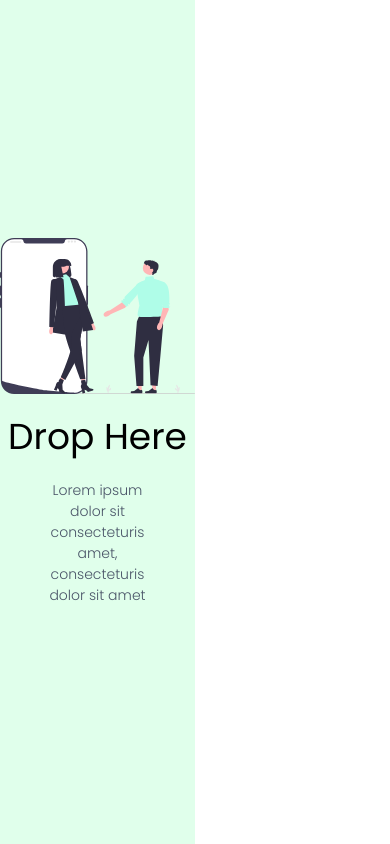
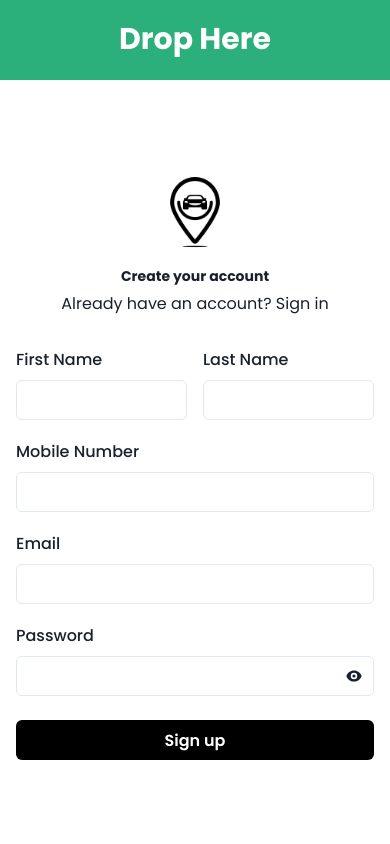
Before and after one commit to SayuruSandaru/drophere_frontend, a React (Create React App) app: page /register in a window 390 px wide. Built offline with nearby package versions, Linux system fonts and the light colour scheme; a web font is replaced by a local one.

Commit message:
Update login page layout and responsiveness and SignUp page

```diff
--- a/src/pages/login/index.tsx
+++ b/src/pages/login/index.tsx
@@ -3,7 +3,8 @@
 import { LoginForm } from "./login_form";
 import { colors } from "theme/colors";
 import { useNavigate } from 'react-router-dom';
-
+// import logo from "../../assets/White_T.png";
+// import logo from "../";
 const Login: React.FC = () => {
   const navigate = useNavigate();
   const handleLogin = () => {
@@ -14,21 +15,34 @@
   const isLargeScreen = useBreakpointValue({ base: false, lg: true });
 
   return (
-    <Flex direction="column" minH="100vh">
+    <Flex direction="column" h="100vh">
       {!isLargeScreen && (
-        <Flex direction="row" bg={colors.primary[100]} p="5">
-          <Heading m={"auto"}>Drop Here</Heading>
+        <Flex direction="row" bg={colors.primary[500]} p="5">
+          <Heading m={"auto"} color={"white"}>Drop Here</Heading>
         </Flex>
       )}
-      <Flex direction="row" flexGrow={1}>
+
+      <Flex direction="row" h="100vh">
         {isLargeScreen && (
-          <Box w="50%" bgColor={colors.primary[100]}>
-            <Stack direction={"column"} align="center" justify="center" h="100%" spacing={4}>
-              <Image src="/images/L01.svg" w={300} />
-              <Text fontSize="4xl" fontWeight="400" color={"black"}>Drop Here</Text>
-              <Text fontSize="14px" fontWeight="300" color={"gray.600"} maxW="50%" textAlign="center">
-                Lorem ipsum dolor sit consecteturis amet, consecteturis dolor sit amet
-              </Text>
+          <Box w="50%" bg={colors.primary[500]}>
+            <Stack direction={"column"} p="50" h="100%" spacing={4}>
+              {/* <Image src="/images/L01.svg" w={300} /> */}
+
+            <Flex alignItems="center">
+              <Image src="/images/White_T.png" w={100} />
+              <Text fontSize="30px" fontWeight="800" color={"white"} ml={-2}>Drop Here</Text>
+            </Flex>
+
+              <Text fontSize="40px" fontWeight="600" color={"white"} pt="20%" lineHeight="shorter">
+                Join the Journey, <br/>
+                <Text as='em'><Text as='u'>Share</Text></Text> the Road </Text>
+
+                <Text w={500} color={"white"}>Lorem ipsum dolor sit amet consectetur adipisicing elit. Impedit sapiente perferendis numquam sit</Text>
+
+
+                <Text fontWeight={300} color={"white"} pt="250">© 2021 Drop Here. All rights reserved</Text>
+
+
             </Stack>
           </Box>
         )}
--- a/src/pages/login/login_form.tsx
+++ b/src/pages/login/login_form.tsx
@@ -12,10 +12,13 @@
   Stack,
   Text,
   Flex,
+  Image,
   Center
 } from "@chakra-ui/react";
-import { Logo } from "./components/logo";
+// import { Logo } from "./components/logo";
 import { PasswordField } from "./components/passwordField";
+
+const Signupindex = "/register";
 
 interface LoginProps {
   onLogin: () => void;
@@ -31,12 +34,13 @@
   >
     {" "}
     <Stack spacing="8">
-      <Stack spacing="6">
-        <Logo />
+      <Stack>
+        {/* <Logo /> */}
+        <Image src="/images/Black_T.png" w={"24"}  m="auto" />
         <Stack spacing={{ base: "2", md: "3" }} textAlign="center">
           <Heading size="xs">Log in to your account</Heading>
           <Text color="fg.muted">
-            Don't have an account? <Link href="#">Sign up</Link>
+            Don't have an account? <Link href={Signupindex}>Sign up</Link>
           </Text>
         </Stack>
       </Stack>
--- /dev/null
+++ b/src/pages/register/Sign_Up.tsx
@@ -0,0 +1,89 @@
+import {
+  Box,
+  Button,
+  Checkbox,
+  Container,
+  FormControl,
+  FormLabel,
+  Heading,
+  HStack,
+  Input,
+  Link,
+  Stack,
+  Text,
+  Flex,
+  Image,
+  Center
+} from "@chakra-ui/react";
+// import { Logo } from "./components/logo";
+import { PasswordField } from "../login/components/passwordField";
+const Signinindex = "./";
+
+
+interface LoginProps {
+  onLogin: () => void;
+}
+
+export const Sing_Up: React.FC<LoginProps> = ({ onLogin }) => (
+  <Flex direction="column" justifyContent={"Center"} m="auto">
+    <Container
+      maxW="lg"
+      pt={{ base: "12", md: "24 " }}
+      py={{ base: "12", md: "24 " }}
+      px={{ base: "0", sm: "8" }}
+    >
+      <Stack spacing="8">
+        <Stack>
+          <Image src="/images/Black_T.png" w={"24"}  m="auto" />
+          <Stack spacing={{ base: "2", md: "3" }} textAlign="center">
+            <Heading size="xs">Create your account</Heading>
+
+            <Text color="fg.muted">
+              Already have an account?  <Link href={Signinindex}>Sign in</Link>
+            </Text>
+          </Stack>
+        </Stack>
+        <Box
+          py={{ base: "0", sm: "8" }}
+          px={{ base: "4", sm: "10" }}
+          bg={{ base: "transparent", sm: "bg.surface" }}
+          borderRadius={{ base: "none", sm: "xl" }}
+        >
+          <Stack spacing="6">
+            <Stack spacing="5">
+              <Flex>
+                <FormControl mr={4}>
+                  <FormLabel htmlFor="firstName">First Name</FormLabel>
+                  <Input id="firstName" type="text" />
+                </FormControl>
+                <FormControl>
+                  <FormLabel htmlFor="lastName">Last Name</FormLabel>
+                  <Input id="lastName" type="text" />
+                </FormControl>
+              </Flex>
+              <FormControl>
+                <FormLabel htmlFor="mobileNumber">Mobile Number</FormLabel>
+                <Input id="mobileNumber" type="tel" />
+              </FormControl>
+              <FormControl>
+                <FormLabel htmlFor="email">Email</FormLabel>
+                <Input id="email" type="email" />
+              </FormControl>
+              <PasswordField />
+            </Stack>
+            <Stack spacing="6">
+              <Button
+                bgColor={"black"}
+                onClick={onLogin}
+                color="white"
+                _hover={{ bgColor: "gray.700" }}
+              >
+                Sign up
+              </Button>
+            </Stack>
+          </Stack>
+        </Box>
+      </Stack>
+    </Container>
+  </Flex>
+);
--- a/src/pages/register/index.tsx
+++ b/src/pages/register/index.tsx
@@ -1,19 +1,41 @@
-import { Box, Flex, Image, Stack, Text } from "@chakra-ui/react";
+import { Box, Flex, Image, Stack, Text, useBreakpointValue, Heading } from "@chakra-ui/react";
 import React from "react";
 import { colors } from "theme/colors";
+import { LoginForm } from "../login/login_form";
+import { useNavigate } from 'react-router-dom';
+import { Sing_Up } from "./Sign_Up";
 
 const Register: React.FC = () => {
+    const navigate = useNavigate();
+
+    const handleLogin = () => {
+        console.log('Login clicked');
+        navigate('/'); // Navigate to the index page in components
+    };
+
+    const isLargeScreen = useBreakpointValue({ base: false, lg: true });
+
     return (
-        <Flex direction="row" minH="100vh">
-            <Box w="50%" bgColor={colors.primary[100]}>
-                <Stack direction={"column"} align="center" justify="center" h="100%" spacing={4}>
-                    <Image src="/images/L01.svg" w={300} />
-                    <Text fontSize="4xl" fontWeight="400" color={"black"}>Drop Here</Text>
-                    <Text fontSize="14px" fontWeight="300" color={"gray.600"} maxW="50%" textAlign="center">
-                        Lorem ipsum dolor sit consecteturis amet, consecteturis dolor sit amet
-                    </Text>
-                </Stack>
-            </Box>
+        <Flex direction="column" h="100vh">
+            {!isLargeScreen && (
+                <Flex direction="row" bg="#2bb07b" p="5">
+                    <Heading m={"auto"} color={"white"}>Drop Here</Heading>
+                </Flex>
+            )}
+            <Flex direction="row" h="100vh">
+                {isLargeScreen && (
+                    <Box w={["100%", "100%", "50%"]} bg="#2bb07b">
+                        <Stack direction={"column"} align="center" justify="center" h="100%" spacing={4}>
+
+                            <Text fontSize="4xl" fontWeight="400" color={"white"}>Join Us Today</Text>
+                            <Text fontSize="14px" fontWeight="300" color={"white"} maxW="50%" textAlign="center">
+                                Become a part of our community and start exploring all the amazing features we have to offer. Sign up now to get started!
+                            </Text>
+                        </Stack>
+                    </Box>
+                )}
+                <Sing_Up onLogin={handleLogin} />
+            </Flex>
         </Flex>
     );
 };
--- a/src/router/routerConfig.tsx
+++ b/src/router/routerConfig.tsx
@@ -1,6 +1,8 @@
 import Login from 'pages/login/index';
 import { Routes, Route } from 'react-router-dom';
 import Register from '../pages/register/index';
+
+
 export default function RouterConfig() {
     return (
         <Routes>
--- a/src/theme/colors.tsx
+++ b/src/theme/colors.tsx
@@ -1,6 +1,6 @@
 export const colors = {
     primary: {
         100: "#E0FFEB",
-        500: "#06D6A0",
+        500: "#2b8ab0",
     }
 }
```
Also changed, not shown: public/images/Black_T.png (added), public/images/White_T.png (added).
